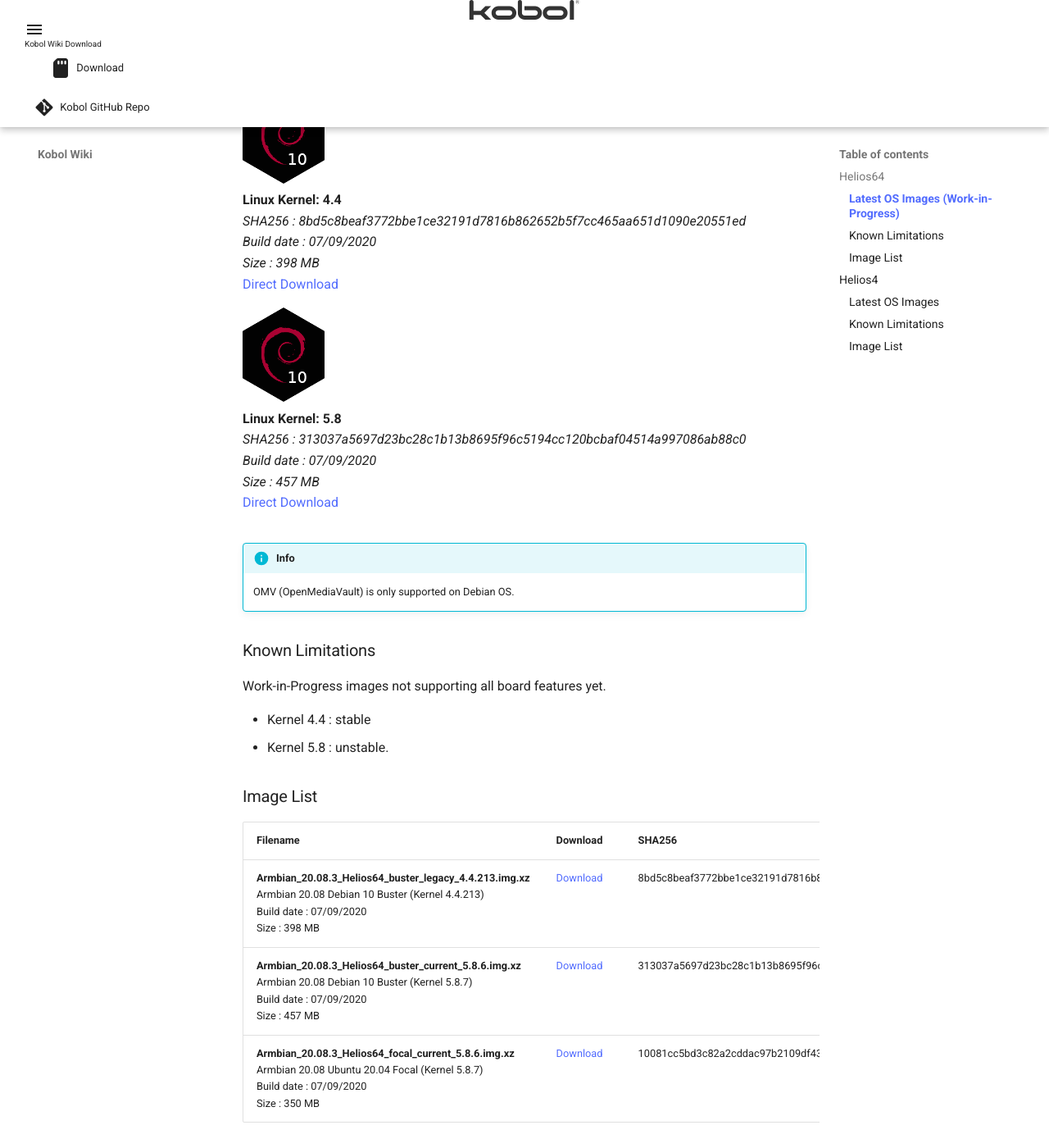
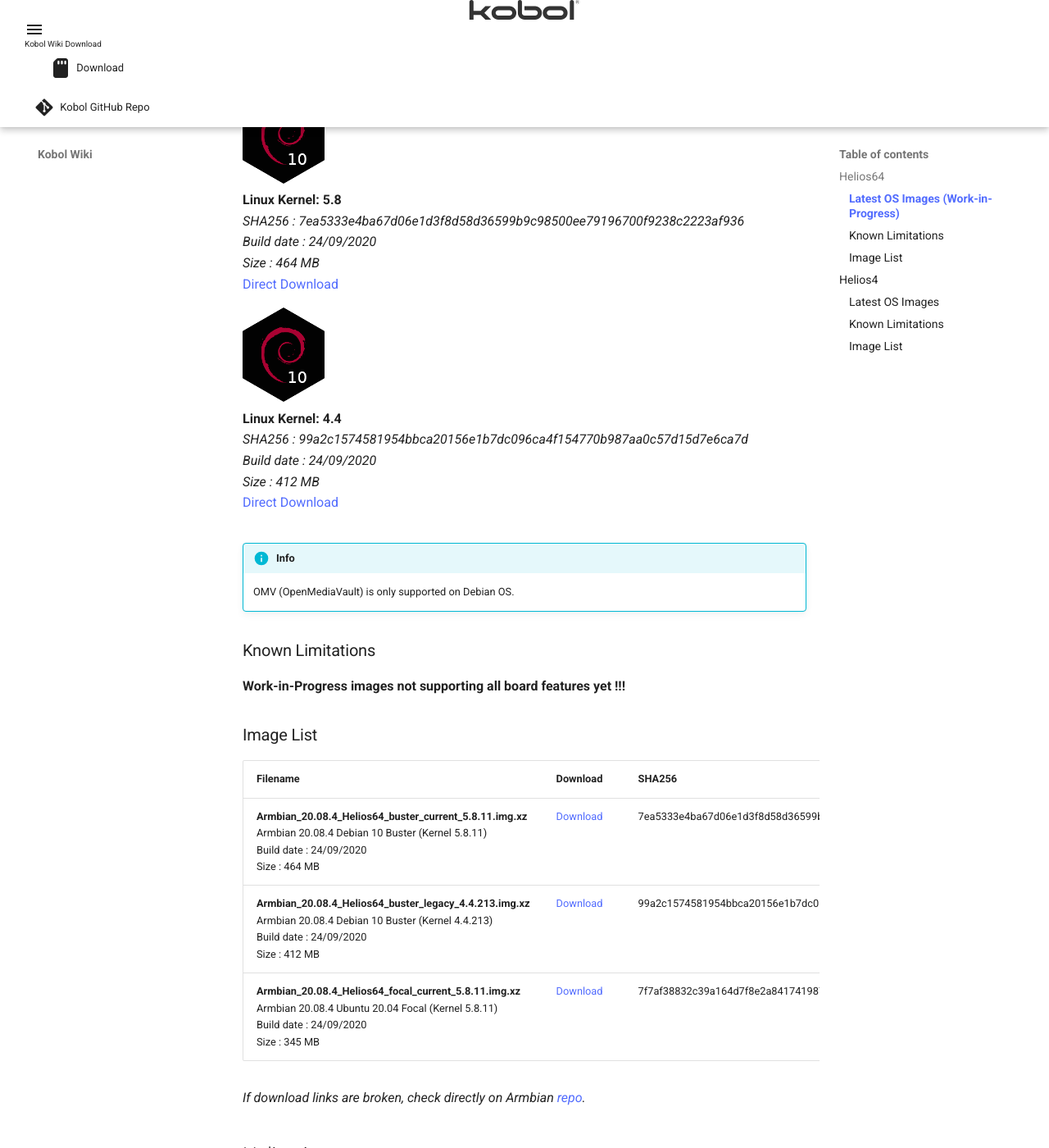
Before and after one commit to kobol-io/wiki, an MkDocs documentation site: the page built from docs/download.md, in a window 1280 px wide and 1400 px high, scrolled down 446 px. Shown: the whole window at 82% size. Built offline with MkDocs 1.6.1 and Material for MkDocs 9.7.7, drawn with Linux system fonts in a browser that asks for light colours.

Commit message:
Update H64 Armbian image link

```diff
--- a/docs/download.md
+++ b/docs/download.md
@@ -8,46 +8,43 @@ All images are generated by [Armbian](https://www.armbian.com/) community.
 
 === "Debian 10 (Buster)"
 
-    [![Debian Stretch](/img/download/debian10.png)](https://dl.armbian.com/helios64/archive/Armbian_20.08.3_Helios64_buster_legacy_4.4.213.img.xz)<br>
+    [![Debian Stretch](/img/download/debian10.png)](https://dl.armbian.com/helios64/archive/Armbian_20.08.4_Helios64_buster_current_5.8.11.img.xz)<br>
+    **Linux Kernel: 5.8**<br>
+    *SHA256 : 7ea5333e4ba67d06e1d3f8d58d36599b9c98500ee79196700f9238c2223af936<br>
+    Build date : 24/09/2020<br>
+    Size : 464 MB<br>*
+    [Direct Download](https://dl.armbian.com/helios64/archive/Armbian_20.08.4_Helios64_buster_current_5.8.11.img.xz)
+
+    [![Debian Stretch](/img/download/debian10.png)](https://dl.armbian.com/helios64/archive/Armbian_20.08.4_Helios64_buster_legacy_4.4.213.img.xz)<br>
     **Linux Kernel: 4.4**<br>
-    *SHA256 : 8bd5c8beaf3772bbe1ce32191d7816b862652b5f7cc465aa651d1090e20551ed<br>
-    Build date : 07/09/2020<br>
-    Size : 398 MB<br>*
-    [Direct Download](https://dl.armbian.com/helios64/archive/Armbian_20.08.3_Helios64_buster_legacy_4.4.213.img.xz)
-
-    [![Debian Stretch](/img/download/debian10.png)](https://dl.armbian.com/helios64/archive/Armbian_20.08.3_Helios64_buster_current_5.8.7.img.xz)<br>
-    **Linux Kernel: 5.8**<br>
-    *SHA256 : 313037a5697d23bc28c1b13b8695f96c5194cc120bcbaf04514a997086ab88c0<br>
-    Build date : 07/09/2020<br>
-    Size : 457 MB<br>*
-    [Direct Download](https://dl.armbian.com/helios64/archive/Armbian_20.08.3_Helios64_buster_current_5.8.7.img.xz)
+    *SHA256 : 99a2c1574581954bbca20156e1b7dc096ca4f154770b987aa0c57d15d7e6ca7d<br>
+    Build date : 24/09/2020<br>
+    Size : 412 MB<br>*
+    [Direct Download](https://dl.armbian.com/helios64/archive/Armbian_20.08.4_Helios64_buster_legacy_4.4.213.img.xz)
 
 === "Ubuntu 20.04 (Focal)"
 
-    [![Ubuntu Focal](/img/download/ubuntu.png)](https://dl.armbian.com/helios64/archive/Armbian_20.08.3_Helios64_focal_current_5.8.7.img.xz)<br>
+    [![Ubuntu Focal](/img/download/ubuntu.png)](https://dl.armbian.com/helios64/archive/Armbian_20.08.4_Helios64_focal_current_5.8.11.img.xz)<br>
     **Linux Kernel: 5.8**<br>
-    *SHA256 :10081cc5bd3c82a2cddac97b2109df43405628579cf9f8892a30324935bbd78f<br>
-    Build date : 07/09/2020<br>
-    Size : 350 MB<br>*
-    [Direct Download](https://dl.armbian.com/helios64/archive/Armbian_20.08.3_Helios64_focal_current_5.8.7.img.xz)
+    *SHA256 :7f7af38832c39a164d7f8e2a8417419875b99b3c5c6cb1a5c6e22a155ecf0316<br>
+    Build date : 24/09/2020<br>
+    Size : 345 MB<br>*
+    [Direct Download](https://dl.armbian.com/helios64/archive/Armbian_20.08.4_Helios64_focal_current_5.8.11.img.xz)
 
 !!! info
     OMV (OpenMediaVault) is only supported on Debian OS.
 
 ### Known Limitations
 
-Work-in-Progress images not supporting all board features yet.
-
-* Kernel 4.4 : stable
-* Kernel 5.8 : unstable.
+**Work-in-Progress images not supporting all board features yet !!!**
 
 ### Image List
 
 Filename | Download | SHA256
 ---------|----------|----
-**Armbian_20.08.3_Helios64_buster_legacy_4.4.213.img.xz**<br>Armbian 20.08 Debian 10 Buster (Kernel 4.4.213)<br>Build date : 07/09/2020<br>Size : 398 MB|[Download](https://dl.armbian.com/helios64/archive/Armbian_20.08.3_Helios64_buster_legacy_4.4.213.img.xz)|8bd5c8beaf3772bbe1ce32191d7816b862652b5f7cc465aa651d1090e20551ed
-**Armbian_20.08.3_Helios64_buster_current_5.8.6.img.xz**<br>Armbian 20.08 Debian 10 Buster (Kernel 5.8.7)<br>Build date : 07/09/2020<br>Size : 457 MB|[Download](https://dl.armbian.com/helios64/archive/Armbian_20.08.3_Helios64_buster_current_5.8.7.img.xz)|313037a5697d23bc28c1b13b8695f96c5194cc120bcbaf04514a997086ab88c0
-**Armbian_20.08.3_Helios64_focal_current_5.8.6.img.xz**<br>Armbian 20.08 Ubuntu 20.04 Focal (Kernel 5.8.7)<br>Build date : 07/09/2020<br>Size : 350 MB|[Download](https://dl.armbian.com/helios64/archive/Armbian_20.08.3_Helios64_focal_current_5.8.7.img.xz)|10081cc5bd3c82a2cddac97b2109df43405628579cf9f8892a30324935bbd78f
+**Armbian_20.08.4_Helios64_buster_current_5.8.11.img.xz**<br>Armbian 20.08.4 Debian 10 Buster (Kernel 5.8.11)<br>Build date : 24/09/2020<br>Size : 464 MB|[Download](https://dl.armbian.com/helios64/archive/Armbian_20.08.4_Helios64_buster_current_5.8.11.img.xz)|7ea5333e4ba67d06e1d3f8d58d36599b9c98500ee79196700f9238c2223af936
+**Armbian_20.08.4_Helios64_buster_legacy_4.4.213.img.xz**<br>Armbian 20.08.4 Debian 10 Buster (Kernel 4.4.213)<br>Build date : 24/09/2020<br>Size : 412 MB|[Download](https://dl.armbian.com/helios64/archive/Armbian_20.08.4_Helios64_buster_legacy_4.4.213.img.xz)|99a2c1574581954bbca20156e1b7dc096ca4f154770b987aa0c57d15d7e6ca7d
+**Armbian_20.08.4_Helios64_focal_current_5.8.11.img.xz**<br>Armbian 20.08.4 Ubuntu 20.04 Focal (Kernel 5.8.11)<br>Build date : 24/09/2020<br>Size : 345 MB|[Download](https://dl.armbian.com/helios64/archive/Armbian_20.08.4_Helios64_focal_current_5.8.11.img.xz)|7f7af38832c39a164d7f8e2a8417419875b99b3c5c6cb1a5c6e22a155ecf0316
 
 _If download links are broken, check directly on Armbian [repo](https://dl.armbian.com/helios64/archive/)._
 
--- a/mkdocs.yml
+++ b/mkdocs.yml
@@ -70,10 +70,7 @@ markdown_extensions:
 
 # Page naming
 nav:
-- Home:
-  - Introduction: 'index.md'
-  - Download: 'download.md'
-  - About: 'about.md'
+- Home: 'index.md'
 - Helios64:
   - Introduction: 'helios64/intro.md'
   - Kit Assembly: 'helios64/kit.md'
@@ -124,3 +121,5 @@ nav:
     - SPI (NOR Flash): 'helios4/spi.md'
     - Wake-on-LAN: 'helios4/wol.md'
   - Documents: 'helios4/docs.md'
+- Download: 'download.md'
+- About: 'about.md'
```
